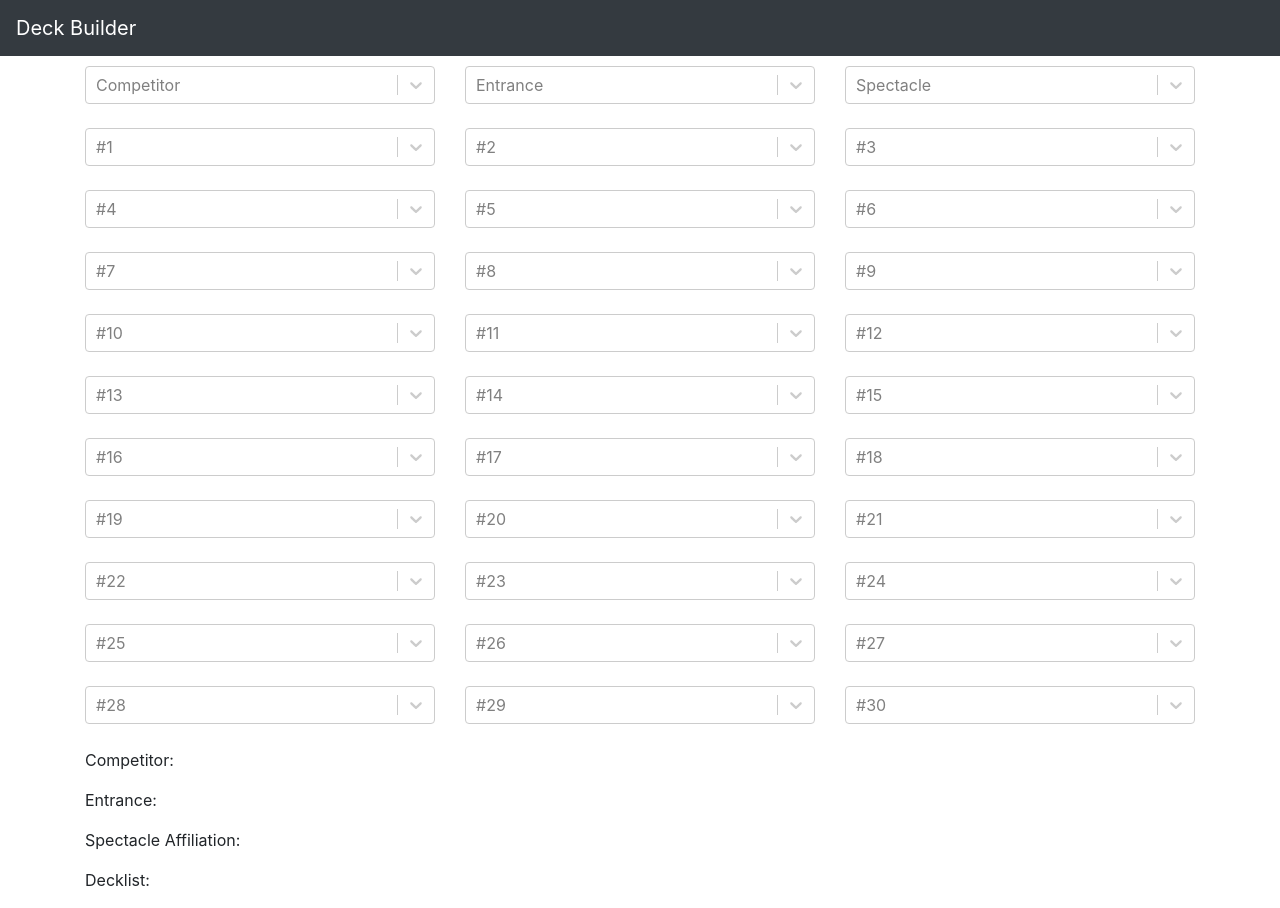
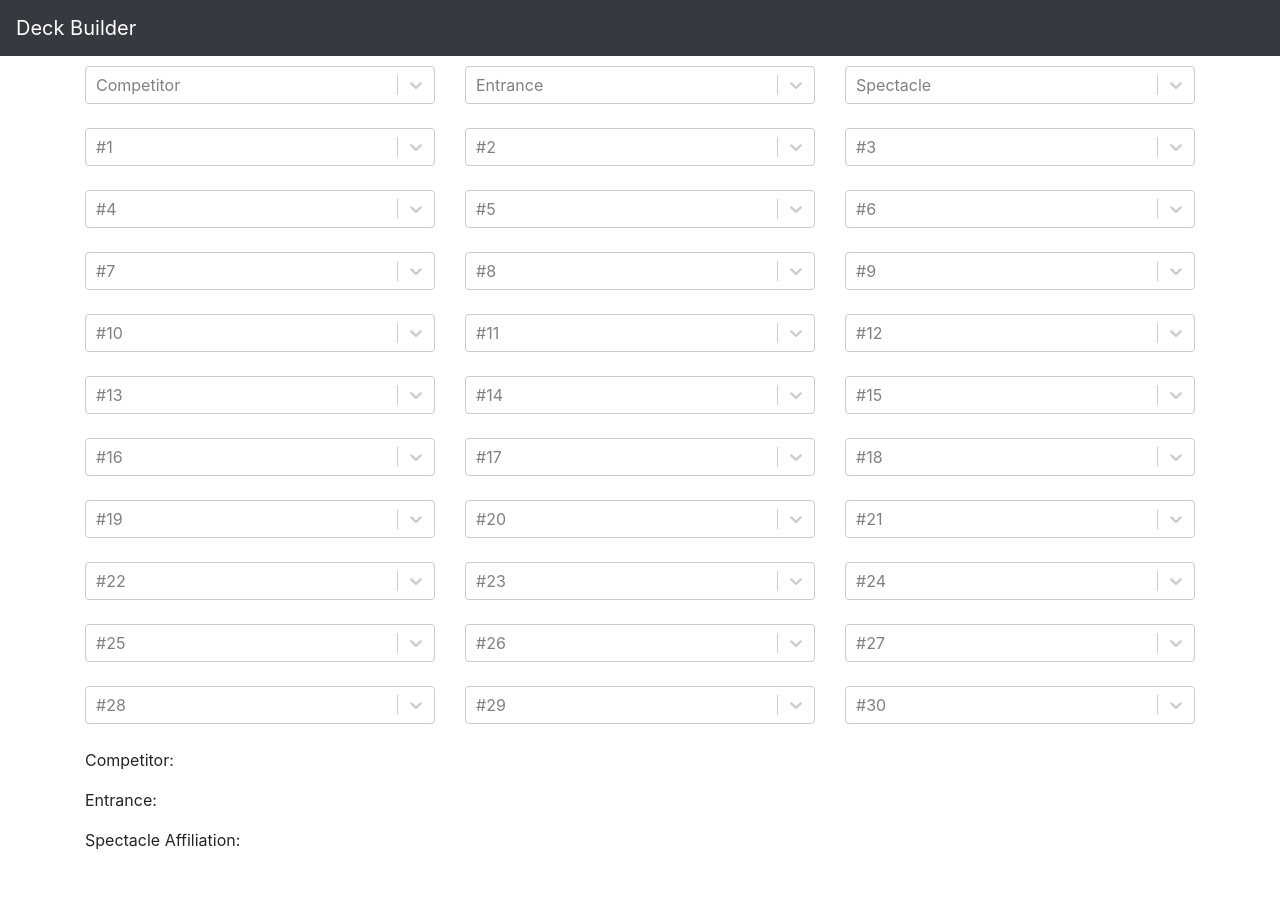
Before and after one commit to yasminmenchaca/deckbuilder, a React (Create React App) app: page / in a window 1280 px wide. After the commit the page ends 868 px from the top, so only its background shows below. Built offline with nearby package versions, Linux system fonts and the light colour scheme.

Commit message:
corrections

```diff
--- a/src/components/Deckbuilder.js
+++ b/src/components/Deckbuilder.js
@@ -459,7 +459,6 @@ export default class DeckBuilder extends Component {
           <p>
             Spectacle Affiliation: <span>{this.state.spectacle}</span>
           </p>
-          <p>Decklist: </p>
           <p>{this.state.cardOne}</p>
           <p>{this.state.cardTwo}</p>
           <p>{this.state.cardThree}</p>
```
